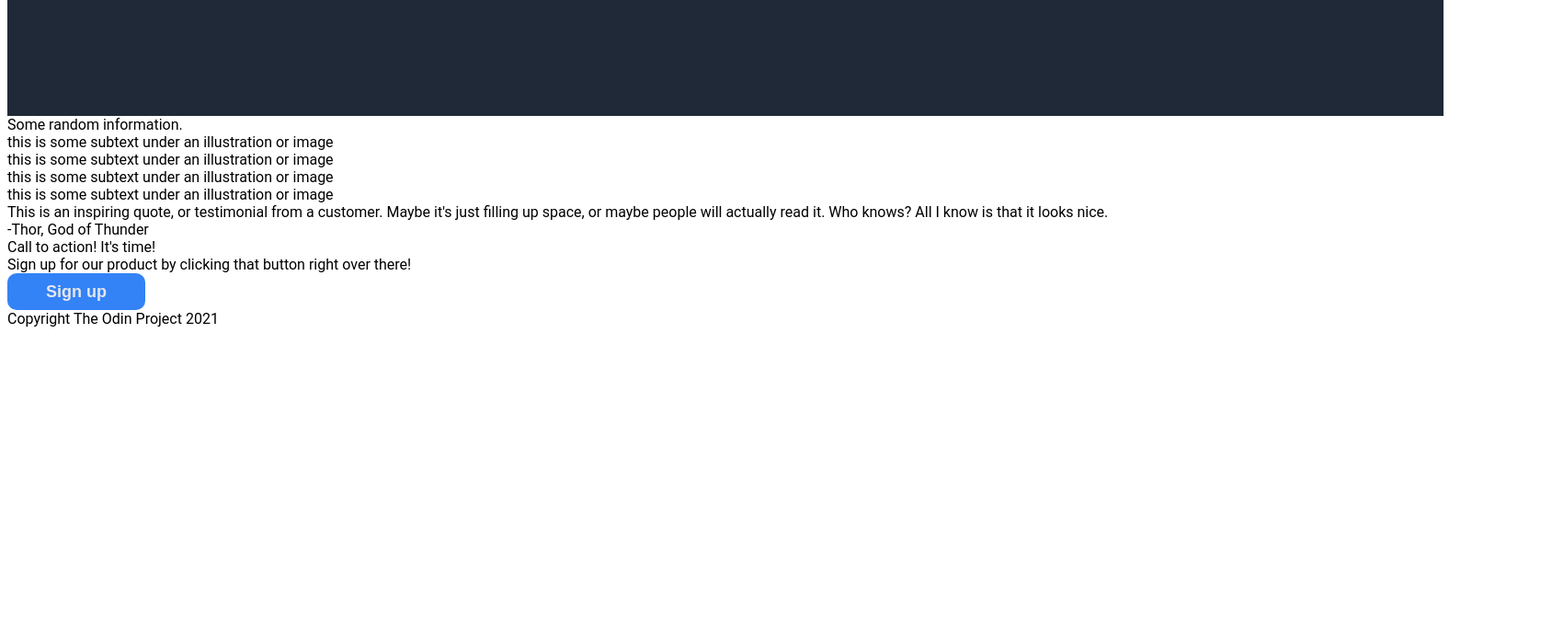
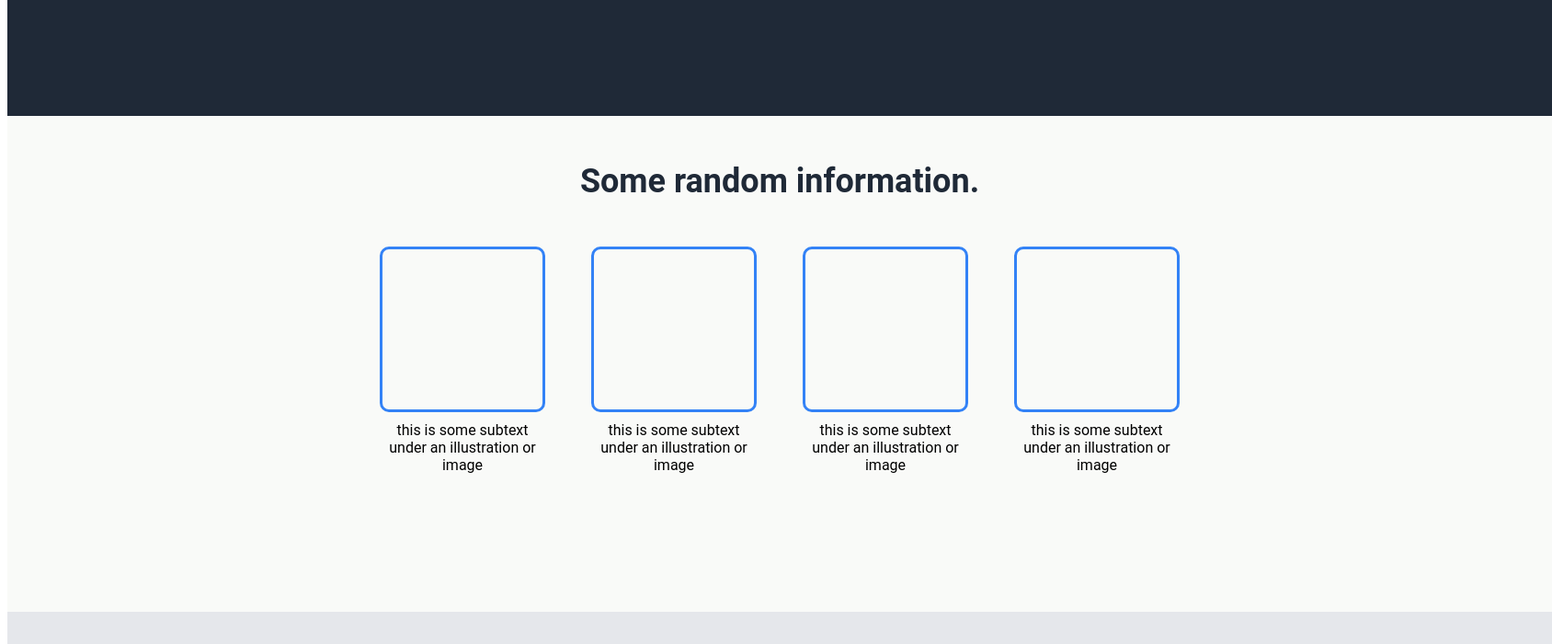
Before and after one commit to indigoBill/landing-page, a plain HTML site: page index.html in a window 1280 px wide. Shown: the part 460-1160 px from the top of the page at 92% size, 1688 px wide, since content can reach past the window. Before the commit the page ends 824 px from the top, so only its background shows below. Drawn offline with Linux system fonts and the light colour scheme.

Commit message:
Add more style properties to landing page

```diff
--- a/style.css
+++ b/style.css
@@ -18,8 +18,8 @@ html {
     flex-direction: column;
     background-color: #1F2937;
     padding: 30px 350px 150px;
-    justify-content: space-between;
     gap: 100px;
+    min-width: 1680px;
 }
 
 .bottom, .top {
@@ -36,12 +36,13 @@ html {
     display: flex;
     flex-direction: column;
     gap: 10px;
-    width: 430px;
+    max-width: 430px;
+    min-width: 290px;
 }
 
 ul {
     display: flex;
-    gap: 20px;
+    gap: 50px;
     padding: 0;
     margin: 0;
 }
@@ -52,9 +53,11 @@ button {
     height: 40px;
     font-size: 16px;
     font-weight: bold;
-    border: 10px;
+    border: 2px;
     border-radius: 10px;
+    background-color: #3382F6;
 }
+
 li {
     list-style-type: none;
 }
@@ -69,6 +72,7 @@ a {
     background-color: #999ba0;
     text-align: center;
     padding: 90px 50px;
+    flex-shrink: 0;
 }
 
 a, .a{
@@ -88,7 +92,93 @@ a, .a{
     color: #F9FAF8;
 }
 
-button, .button-color {
+.two {
+    display: flex;
+    flex-direction: column;
+    align-items: center;
+    background-color: #F9FAF8;
+    padding: 50px 350px 150px;
+    gap: 50px;
+    min-width: 1680px;
+}
+
+.info-txt {
+    font-size: 36px;
+    font-weight: bolder;
+    color: #1F2937;
+}
+
+.img-contain {
+    display: flex;
+    gap: 50px;
+}
+
+.img-txt {
+    display: flex;
+    flex-direction: column;
+    align-items: center;
+    width: 180px;
+    gap: 10px;
+}
+
+.sub {
+    text-align: center;
+}
+
+.image {
+    width: 180px;
+    height: 180px;
+    border: 3px;
+    border-color: #3382F6;
+    border-style: solid;
+    border-radius: 10px;
+}
+
+.three {
+    display: flex;
+    flex-direction: column;
+    background-color: #E5E7EB;
+    padding: 0px 405px;
+    gap: 30px;
+    min-width: 1680px;
+    height: 516px;
+    justify-content: center;
+}
+
+.quote {
+    font-size: 36px;
+    font-style: italic;
+    color: #1F2937;
+    align-self: center;
+    width: 870px;
+}
+
+.spkr {
+    align-self: flex-end;
+    font-size: 22px;
+    font-weight: bold;
+    margin-right: 120px;
+}
+
+.four {
+    display: flex;
+    justify-content: center;
+    align-items: center;
+    padding: 0 350px;
+    min-width: 1680px;
+    height: 400px;
+}
+
+.in-color {
     background-color: #3382F6;
-    color: #F9FAF8;
+    color: #E5E7EB;
+    width: 980px;
+    padding: 40px;
+    border: 10px;
+    border-radius: 10px;
 }
+
+.four button {
+    border-style: solid;
+    border-color: #E5E7EB;
+}
```
